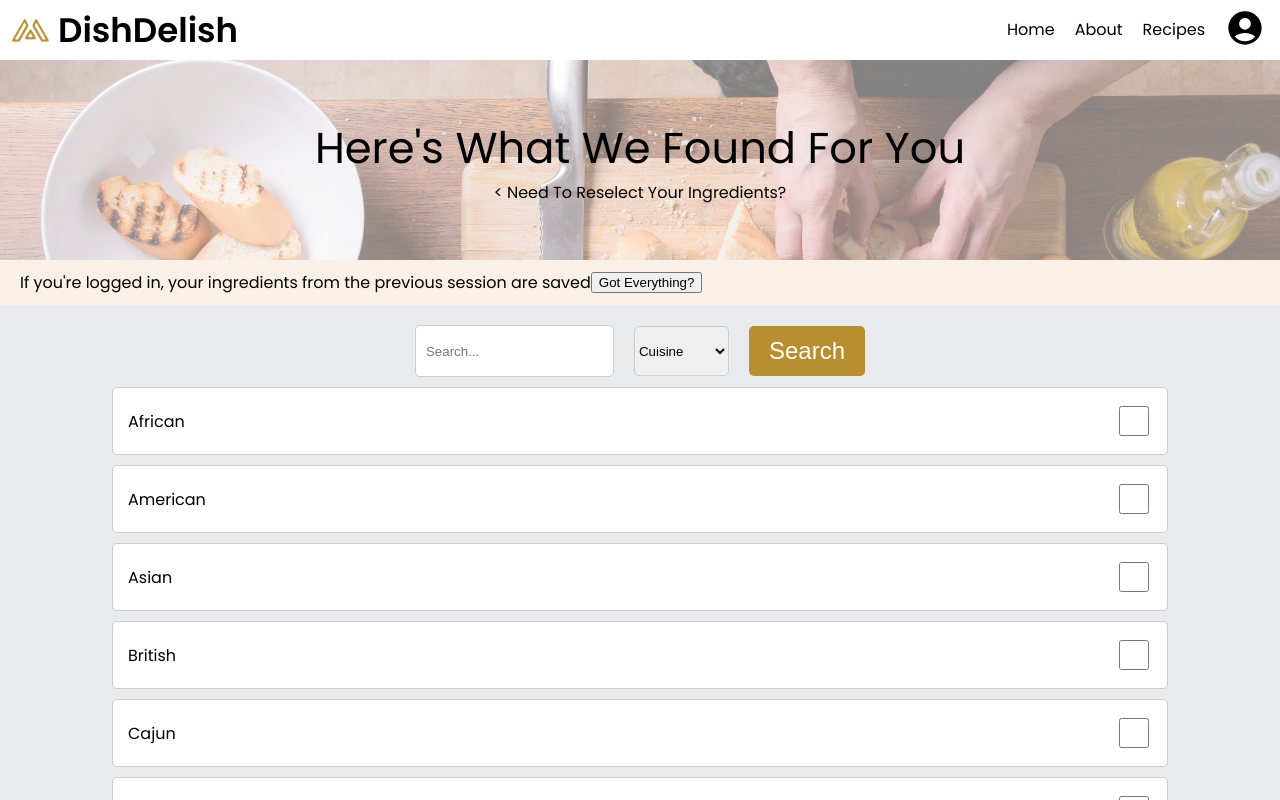
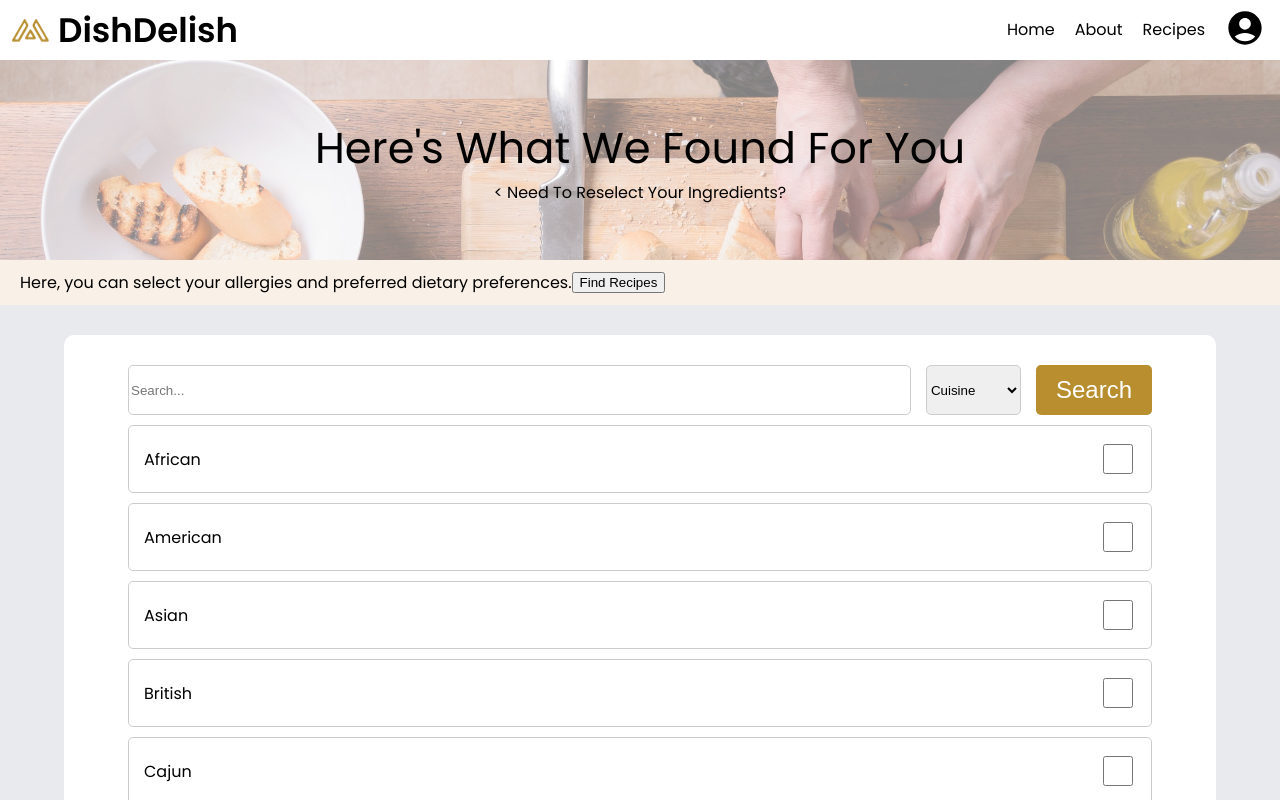
Before and after one commit to audsostrom/dishdelish, a Next.js app: page /dietary/1 in a window 1280 px wide. Shown: the top 800 px of the page. Built offline with nearby package versions, Linux system fonts and the light colour scheme.

Commit message:
fixing styling

```diff
--- a/app/dietary/[id]/dietary.css
+++ b/app/dietary/[id]/dietary.css
@@ -1,17 +1,29 @@
 /* Dietary.css */
-body {
+.dietary-container {
   background-color: #E8EAEE;
+  padding-bottom: 30px;
 
 }
 
 .newPage {
   display: flex;
-  flex-direction: column; /* Change layout to column for smaller screens */
-  align-items: center; /* Center items horizontally */
-  justify-content: center; /* Center items vertically */
   margin-top: 20px;
+  width: 100%;
+  align-items: center;
+  justify-content: center;
+  flex-wrap: wrap;
+  gap: 15px;
 }
 
+.dietary-content-search {
+  display: flex;
+  flex-direction: column;
+  align-items: center;
+  background-color: white;
+  margin: 30px 5% 0px 5%;
+  border-radius: 10px;
+  padding: 10px 5%;
+}
 
 .banner {
   display: flex;
@@ -43,23 +55,6 @@ body {
   padding: 10px 20px;
 }
 
-.filter-wrapper {
-  display: flex;
-  margin-right: 15px;
-  border-right: 1px solid black;
-  padding-right: 15px;
-}
-
-.filter-text {
-  margin-left: 10px;
-}
-
-.search input[type="text"],
-.options select,
-.filter button,
-.checkbox-container {
-  margin: 10px auto; /* Center horizontally */
-}
 
 .checkbox-container {
   width: 100%; /* Take full width */
@@ -69,13 +64,10 @@ body {
   display: flex; /* Align checkbox and label horizontally */
   align-items: center; /* Center align checkbox and label */
   justify-content: space-between; /* Space content and checkbox evenly */
-  margin-bottom: 10px;
   padding: 15px; /* Add more padding to create space between border and content */
   border-radius: 5px; /* Add border-radius for rounded corners */
   border: 1px solid #ccc; /* Add border */
-  width: 80%; /* Adjust width */
-  margin: 10px auto; /* Center horizontally */
-  background-color: white; /* Set background color to white */
+  margin: 10px 0; /* Center horizontally */
 }
 
 
@@ -92,62 +84,31 @@ body {
 }
 
 /* Additional styling for search input */
-.search input[type="text"] {
-  height: 30px;
-  padding: 10px;
+.search-text-field {
+  flex-grow: 1;
+  height: 46px;
   border-radius: 5px;
   border: 1px solid #ccc;
-  width: calc(100% - 20px); /* Adjust width */
-  max-width: 300px; /* Set max width for larger screens */
 }
 
 .options select {
   height: 50px;
   border-radius: 5px;
   border: 1px solid #ccc;
-  width: calc(100% - 20px); /* Adjust width */
-  max-width: 300px; /* Set max width for larger screens */
 }
 
-.filter button,
-.search button {
+.filter button {
   color: white;
   border: none;
   border-radius: 5px;
   cursor: pointer;
   background-color: #b88e2f;
   height: 50px;
-  width: calc(100% - 20px); /* Adjust width */
-  max-width: 300px; /* Set max width for larger screens */
   padding-left: 20px;
   padding-right: 20px;
   text-align: center; /* Center button text */
   font-size: 24px; /* Increase font size */
-  display: flex;
-  align-items: center;
-  justify-content: center;
 }
-
-@media only screen and (min-width: 600px) {
-  /* Adjustments for larger screens */
-  .newPage {
-    flex-direction: row; /* Revert back to row layout */
-  }
-
-  .search input[type="text"],
-  .options select,
-  .filter button,
-  .search button {
-    margin: 0 10px; /* Adjusted margin */
-    width: auto; /* Reset width */
-    max-width: none; /* Reset max-width */
-  }
-
-  .checkbox-container {
-    width: 100%; /* Take 100% width on larger screens */
-  }
-}
-
 
 .time-slider {
   margin: 200px auto 10px; /* Center horizontally and add bottom margin */
--- a/app/dietary/[id]/page.js
+++ b/app/dietary/[id]/page.js
@@ -118,14 +118,13 @@ export default function Dietary() {
 			</Link>
 		</div>
 		<div className='option-bar'>
-			<div className='explanation-text'>If you're logged in, your ingredients from the previous session are saved</div>
-			<button className="submit-button" onClick={() => updateDiet(id, selectedDiets, intolerances, selectedCuisines)}>Got Everything?</button>
+			<div className='explanation-text'>Here, you can select your allergies and preferred dietary preferences.</div>
+			<button className="submit-button" onClick={() => updateDiet(id, selectedDiets, intolerances, selectedCuisines)}>Find Recipes</button>
 		</div>
 
-      <div className="newPage">
-        <div className="search">
-          <input type="text" placeholder="Search..." value={searchTerm} onChange={(e) => setSearchTerm(e.target.value)} />
-        </div>
+		<div className="dietary-content-search">
+		<div className="newPage">
+         <input className='search-text-field' type="text" placeholder="Search..." value={searchTerm} onChange={(e) => setSearchTerm(e.target.value)} />
         <div className="options">
           <select onChange={(e) => setSelectedOption(e.target.value)}>
             <option value="Cuisine">Cuisine</option>
@@ -141,5 +140,7 @@ export default function Dietary() {
 
 		<div className="checkbox-container">{generateDropdownOptions()}</div>
 		</div>
+
+		</div>
 	);
 }
--- a/app/menu/menu.css
+++ b/app/menu/menu.css
@@ -8,6 +8,7 @@
   height: calc(100vh - 60px);
   align-items: center;
   justify-content: center;
+  background-color: #F9F1E7; /* Beige color */;
  }
 
  .custom-text-container {
@@ -16,6 +17,7 @@
 
  .menu-image-container {
   margin-left: min(10%, 50px);
+
  }
 
  .menu-image {
```
